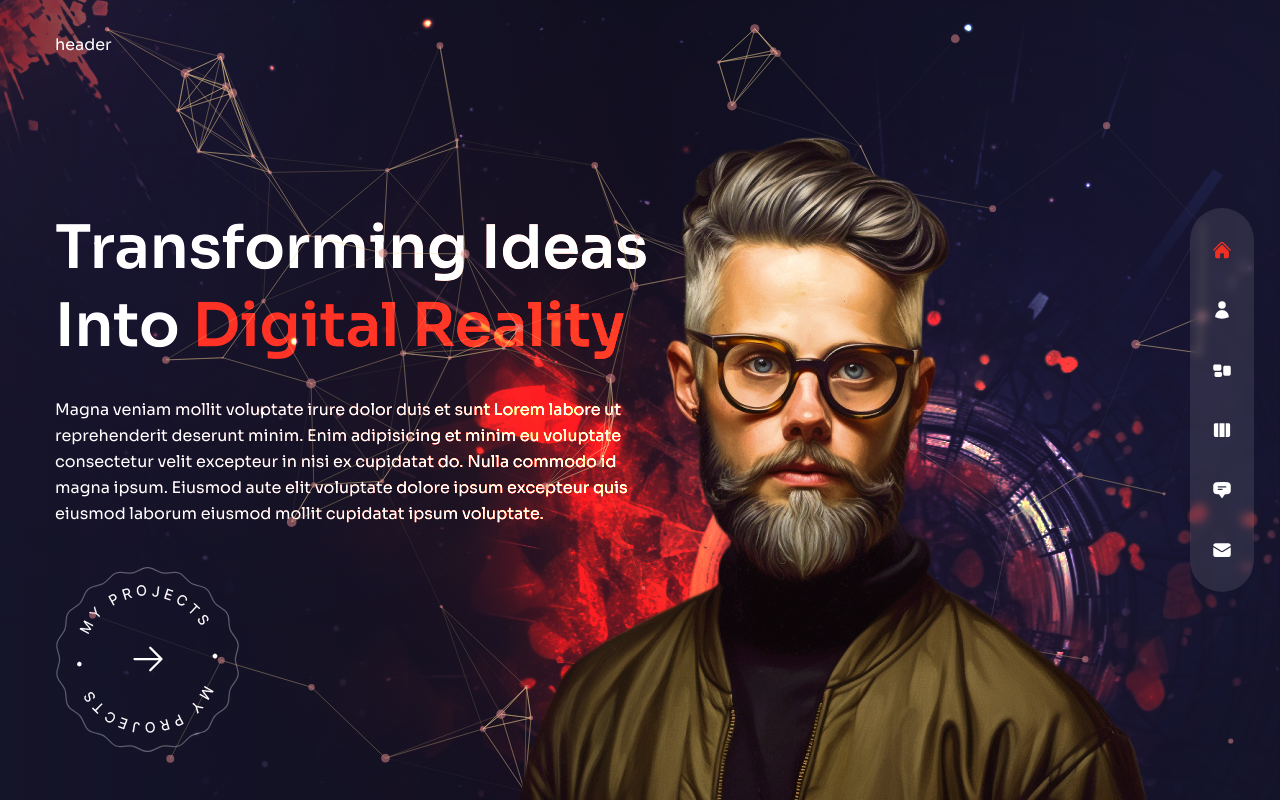
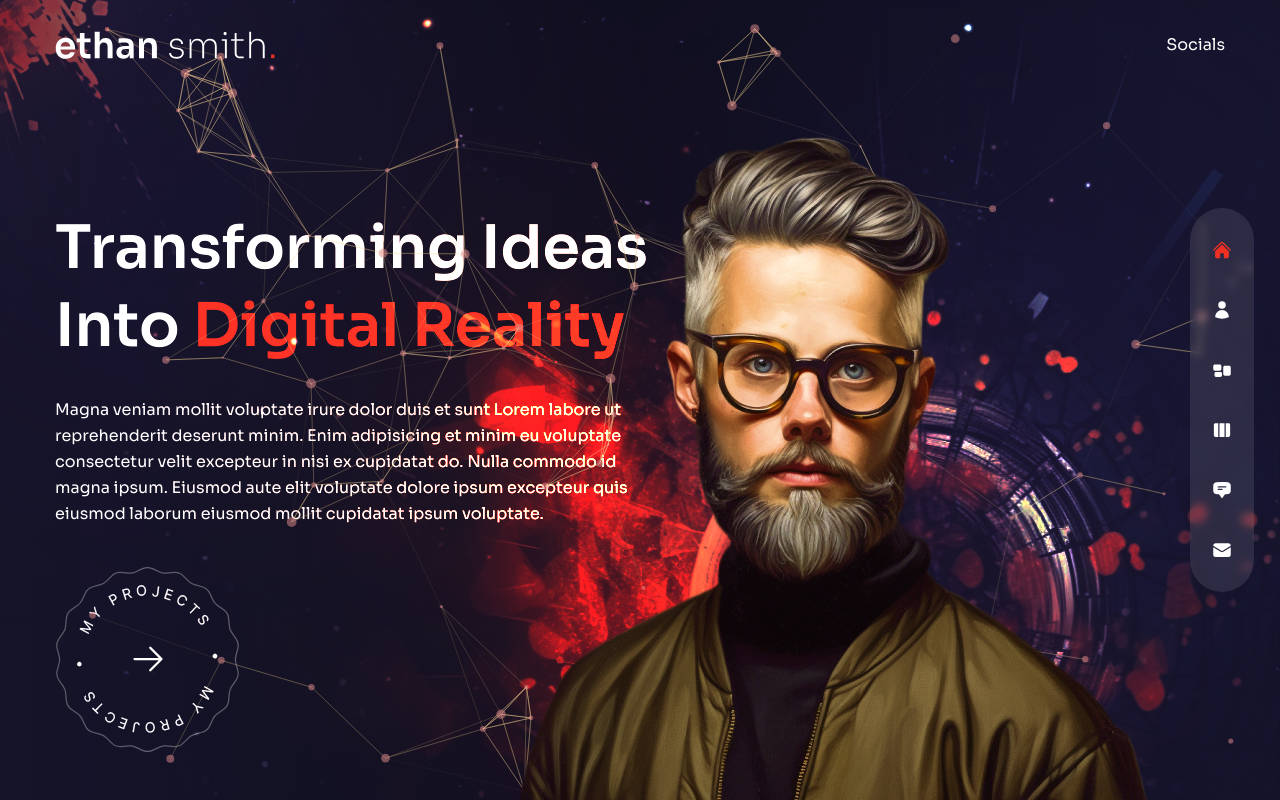
Before and after one commit to JoJoDevAdventure/jodev, a Next.js app: page / in a window 1280 px wide. Built offline with nearby package versions, Linux system fonts and the light colour scheme.

Commit message:
Header init

```diff
--- a/components/Header.js
+++ b/components/Header.js
@@ -1,10 +1,28 @@
+import Image from "next/image";
 
+import Link from "next/link";
 
+import Socials from '../components/Socials';
 
 const Header = () => {
   return (
     <header className="absolute z-30 w-full flex items-center px-16 xl:px-0 xl:h-[90px]">
-      <div className="container mx-auto">header</div>
+      <div className="container mx-auto">
+        <div className="flex flex-col lg:flex-row justify-between items-center gap-y-6 py-8">
+          {/* LOGO */}
+          <Link href="/">
+            <Image
+            src={'/logo.svg'}
+            width={220}
+            height={48}
+            alt=""
+            priority={true}
+            />
+          </Link>
+          {/* SOCIALS */}
+          <Socials/>
+        </div>
+      </div>
     </header>
   );
 };
```
